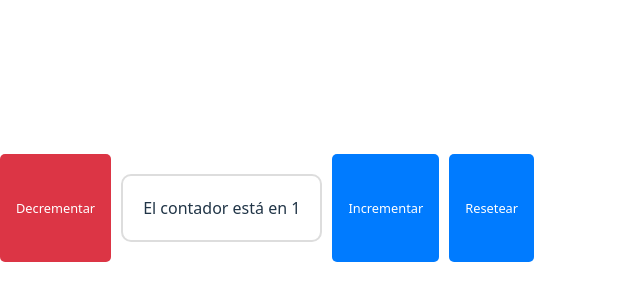
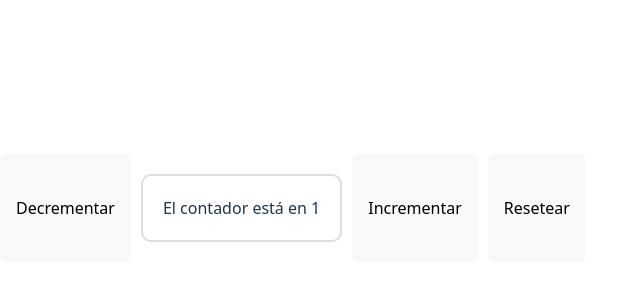
Before and after one commit to mrmetapod2/clase10_fullstack_react, a React (Vite) app: page / in a window 1280 px wide. Shown: the part 192-492 px from the top of the page, without its empty margins (0-640 px from the left). Built offline with nearby package versions, Linux system fonts and the light colour scheme.

Commit message:
estilo arreglado

```diff
--- a/src/components/CustomButton.jsx
+++ b/src/components/CustomButton.jsx
@@ -5,7 +5,7 @@ function CustomButton({ btnText, variant, size, disabled, onClick }) {
 
     return (
         <button
-            className={`btn btn-${variant} btn-${size}`}
+            //className={`btn btn-${variant} btn-${size}`}
             disabled={disabled}
             onClick={onClick}
         >
```
